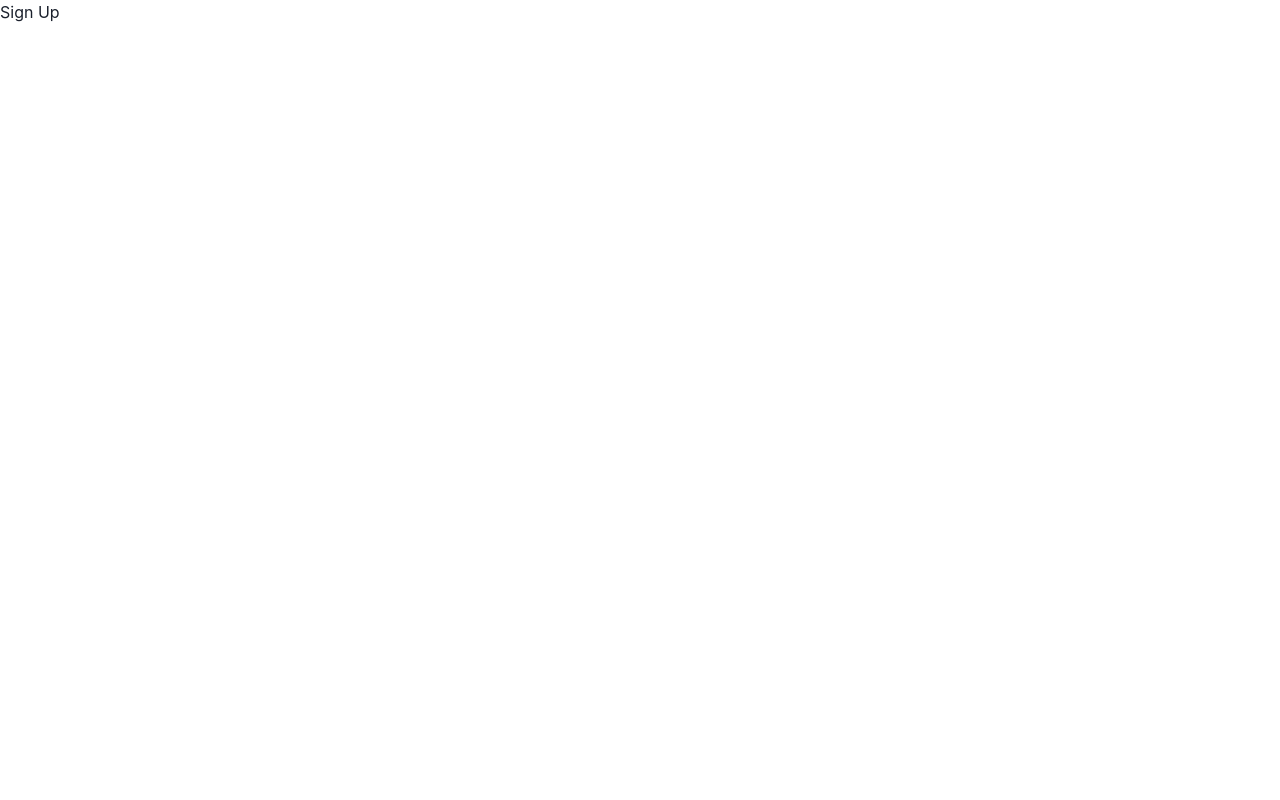
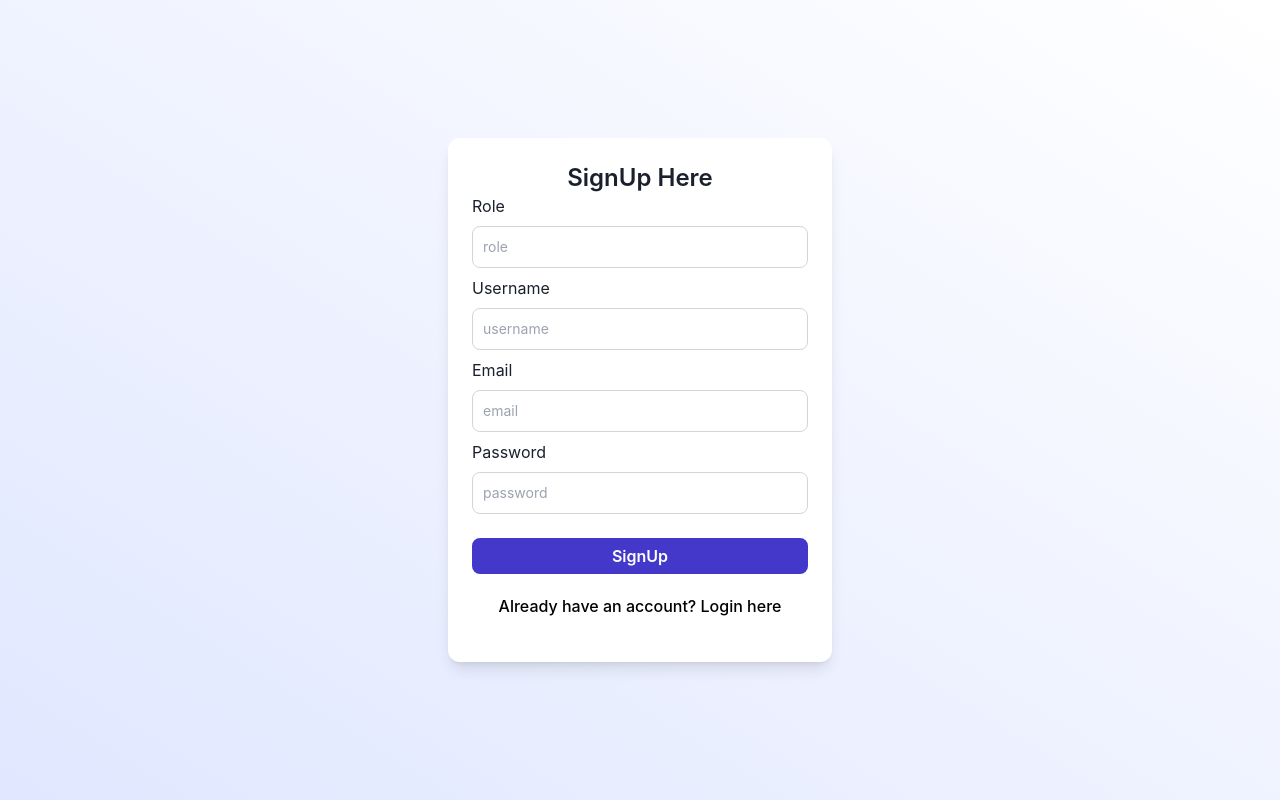
Before and after one commit to Wolverine1122/Piazza_Bulls, a React (Create React App) app: page /sign-up in a window 1280 px wide. Built offline with nearby package versions, Linux system fonts and the light colour scheme.

Commit message:
login and signup setup

```diff
--- a/src/LogIn.js
+++ b/src/LogIn.js
@@ -1,7 +1,34 @@
-const LogIn = () => {
+import { Link } from "react-router-dom";
+import React, {useState} from "react";
+import './style.css';
+export const LogIn = (props) => {
+   const [username, setUsername] = useState('');
+   const [pass, setPass] = useState('');
+
+   //connect here <- currently just logging it
+   const handleSubmit = (e) =>
+   {
+      e.preventDefault();
+      console.log(username);
+      console.log(pass);
+   }
+
     return (
-        <div>
-            <h1>Log In</h1>
+        <div className="flex justify-center items-center h-screen bg-gradient-to-tr from-indigo-100 to-white-100">
+        <div className = "w-96 p-6 shadow-lg bg-white rounded-xl">
+            <h2 className="text-2xl block text-center font-semibold">Login Here</h2>
+        <form  className= "" onSubmit ={handleSubmit}>
+            <label htmlFor="username" className="block text-base mb-2">Username</label>
+            <input value={username} onChange={(e)=>setUsername(e.target.value)} type="username" placeholder="username" id="username" name="username" className="bg-white-50 border border-gray-300 text-gray-900 sm:text-sm rounded-lg focus:ring-primary-600 focus:border-primary-600 block w-full p-2.5"/>
+
+            <label  htmlFor="password" className="block text-base mt-2 mb-2">Password</label>
+            <input value={pass} onChange={(e)=>setPass(e.target.value)} type="password" placeholder="password" id="password" name="password" className="bg-white-50 border border-gray-300 text-gray-900 sm:text-sm rounded-lg focus:ring-primary-600 focus:border-primary-600 block w-full p-2.5"/>
+            <button type="submit" className=" mt-5 border-2 border-indigo-700 bg-indigo-700 text-white py-1 w-full rounded-lg hover:bg-indigo-500 hover:text-white font-semibold ">Login</button>
+       </form>
+       <div className="p-5 text-center font-medium text-center text-black hover:underline dark:text-primary-500">
+       <Link to="/sign-up" >Don't have an account? Sign up here</Link>
+       </div>
+        </div>
         </div>
     );
 }
--- a/src/SignUp.js
+++ b/src/SignUp.js
@@ -1,7 +1,46 @@
-const SignUp = () => {
+import React, {useState} from "react";
+import {Link} from "react-router-dom";
+import './style.css';
+const SignUp = (props) => {
+    const [role, setRole] = useState('');
+    const [username, setUsername] = useState('');
+    const [email, setEmail] = useState('');
+    const [pass, setPass] = useState('');
+
+
+     //connect here <- currently just logging it
+   const handleSubmit = (e) =>
+   {
+      e.preventDefault();
+      console.log(role);
+      console.log(username);
+      console.log(email);
+      console.log(pass);
+   }
+
     return (
-        <div>
-            <h1>Sign Up</h1>
+        <div className="flex justify-center items-center h-screen bg-gradient-to-tr from-indigo-100 to-white-100">
+        <div className = "w-96 p-6 shadow-lg bg-white rounded-xl">
+            <h2 className="text-2xl block text-center font-semibold">SignUp Here</h2>
+        <form  className= "" onSubmit ={handleSubmit}>
+            <label htmlFor="role" className="block text-base mb-2">Role</label>
+            <input value={role} onChange={(e)=>setRole(e.target.value)} type="role" placeholder="role" id="role" name="role" className="mb-2 bg-white-50 border border-gray-300 text-gray-900 sm:text-sm rounded-lg focus:ring-primary-600 focus:border-primary-600 block w-full p-2.5"/>
+
+            <label htmlFor="username" className="block text-base mb-2">Username</label>
+            <input value={username} onChange={(e)=>setUsername(e.target.value)} type="username" placeholder="username" id="username" name="username" className="mb-2 bg-white-50 border border-gray-300 text-gray-900 sm:text-sm rounded-lg focus:ring-primary-600 focus:border-primary-600 block w-full p-2.5"/>
+
+            <label htmlFor="email" className="block text-base mb-2">Email</label>
+            <input value={email} onChange={(e)=>setEmail(e.target.value)} type="email" placeholder="email" id="email" name="email" className=" mb-2 bg-white-50 border border-gray-300 text-gray-900 sm:text-sm rounded-lg focus:ring-primary-600 focus:border-primary-600 block w-full p-2.5"/>
+
+            <label  htmlFor="password" className="block text-base mb-2">Password</label>
+            <input value={pass} onChange={(e)=>setPass(e.target.value)} type="password" placeholder="password" id="password" name="password" className=" mb-2 bg-white-50 border border-gray-300 text-gray-900 sm:text-sm rounded-lg focus:ring-primary-600 focus:border-primary-600 block w-full p-2.5"/>
+
+            <button type="submit" className="mt-4 border-2 border-indigo-700 bg-indigo-700 text-white py-1 w-full rounded-lg hover:bg-indigo-500 hover:text-white font-semibold">SignUp</button>
+       </form>
+       <div className="p-5 text-center font-medium text-center text-black hover:underline dark:text-primary-500">
+       <Link to="/log-in" >Already have an account? Login here</Link>
+       </div>
+        </div>
         </div>
     );
 }
--- /dev/null
+++ b/src/style.css
@@ -0,0 +1,3 @@
+@tailwind base;
+@tailwind components;
+@tailwind utilities;
--- /dev/null
+++ b/tailwind.config.js
@@ -0,0 +1,10 @@
+/** @type {import('tailwindcss').Config} */
+module.exports = {
+  content: [
+    "./src/**/*.{js,jsx,ts,tsx}",
+  ],
+  theme: {
+    extend: {},
+  },
+  plugins: [],
+}
```
Also changed, not shown: 1 other file (tests, documents, lock files or other folders).
